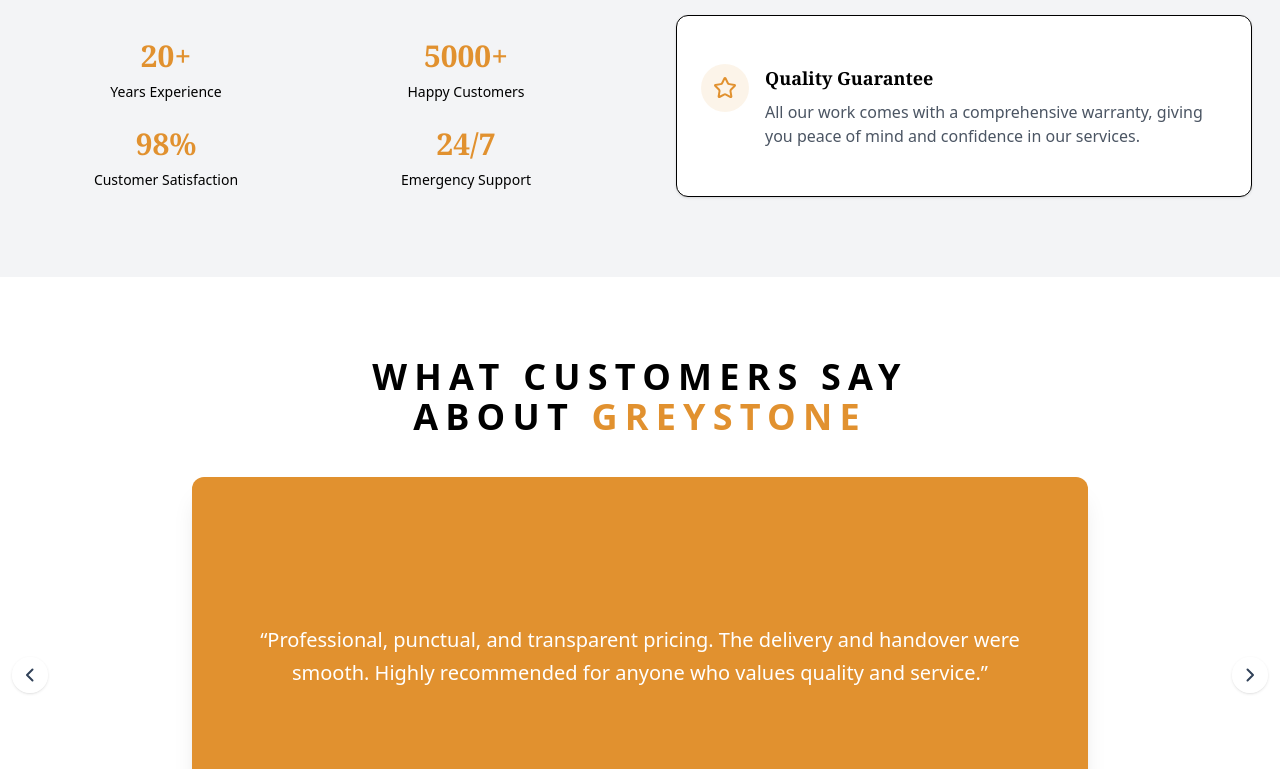
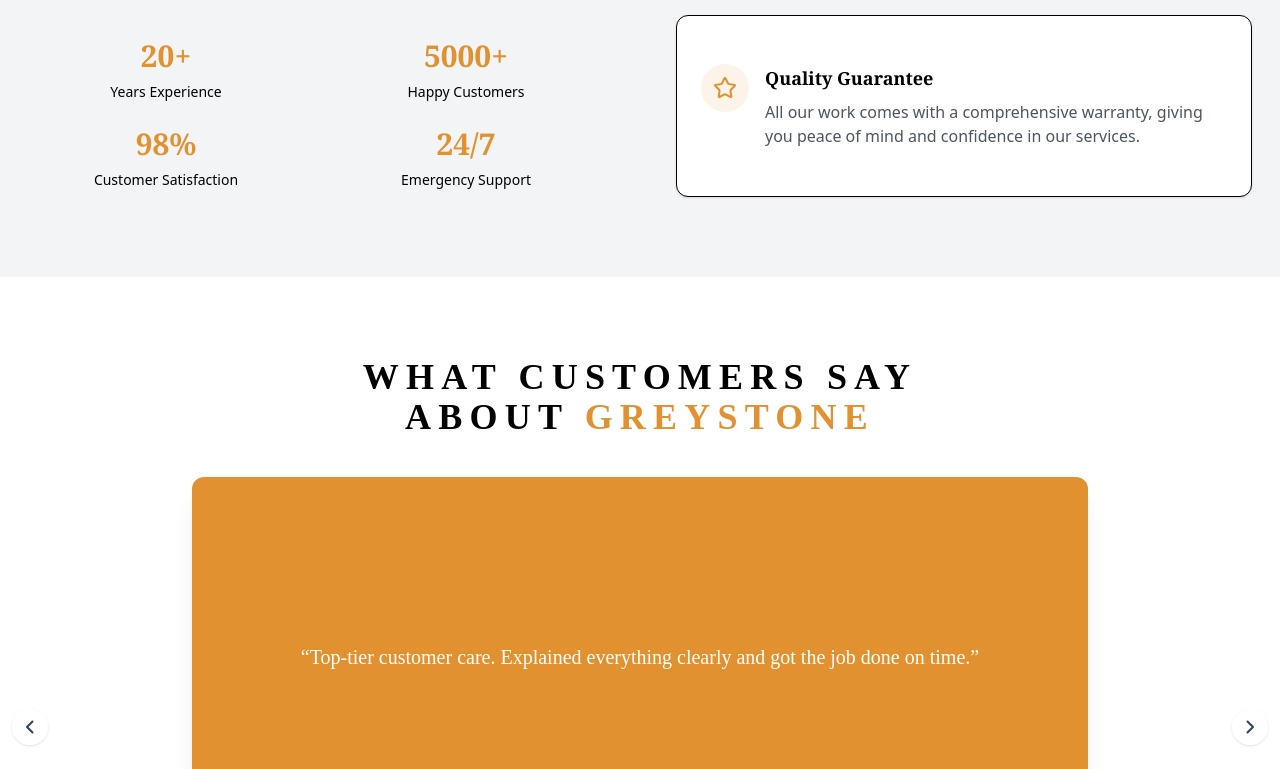
Before and after one commit to shandiru/GreyStoneAutomotive, a React (Vite) app: page / in a window 1280 px wide. Shown: the part 2028-2797 px from the top of the page. Built offline with nearby package versions, Linux system fonts and the light colour scheme.

Commit message:
add chnage

```diff
--- a/src/components/Header.jsx
+++ b/src/components/Header.jsx
@@ -20,17 +20,29 @@
       <div className="text-white py-2" style={{ backgroundColor: brandOrange }}>
         <div className="max-w-7xl mx-auto px-4 flex flex-col sm:flex-row justify-between items-center text-sm">
           <div className="flex items-center gap-4 mb-2 sm:mb-0">
+            {/* Phone */}
             <div className="flex items-center gap-1">
               <Phone className="h-4 w-4" />
-              <a href="tel:01234567890" className="hover:underline underline-offset-2">
-                01234 567890
+              <a href="tel:+447545213989" className="hover:underline underline-offset-2">
+                +44 7545 213989
               </a>
             </div>
+
+            {/* Location */}
             <div className="flex items-center gap-1">
               <MapPin className="h-4 w-4" />
-              <span>123 High Street, Anytown</span>
+              <a
+                href="https://www.google.com/maps?q=3,+Bryta+Works,+Little+London+Rd,+Woodseats,+Sheffield+S8+0UJ,+United+Kingdom"
+                target="_blank"
+                rel="noopener noreferrer"
+                className="hover:underline underline-offset-2"
+              >
+                3 Bryta Works, Sheffield
+              </a>
             </div>
           </div>
+
+          {/* Hours */}
           <div className="flex items-center gap-1">
             <Clock className="h-4 w-4" />
             <span>Mon-Fri: 8AM–6PM | Sat: 8AM–4PM</span>
--- a/src/components/Testimonials.jsx
+++ b/src/components/Testimonials.jsx
@@ -3,27 +3,73 @@
 
 const TESTIMONIALS = [
   {
-    quote:
-      "I can't say enough good things. The selection is impressive, the staff is friendly, and the whole experience is hassle-free. I felt like a VIP. This is my go-to choice!",
-    name: 'DAVID MARK',
-    role: 'CEO Mark Ltd.',
-    avatar: '/images/avatars/david.jpg',
+    quote: "Incredible service. Honest and friendly team. I’ve recommended Greystone to everyone I know.",
+    name: "ALEX T.",
+    role: "Builder",
+    avatar: "/images/avatars/alex.jpg",
     stars: 5,
   },
   {
-    quote:
-      'Professional, punctual, and transparent pricing. The delivery and handover were smooth. Highly recommended for anyone who values quality and service.',
-    name: 'SARAH K.',
-    role: 'Project Director',
-    avatar: '/images/avatars/sarah.jpg',
+    quote: "Top-tier customer care. Explained everything clearly and got the job done on time.",
+    name: "JULIE W.",
+    role: "Consultant",
+    avatar: "/images/avatars/julie.jpg",
     stars: 5,
   },
   {
-    quote:
-      'From enquiry to completion, everything was clear and well-managed. Communication was excellent and the team went the extra mile.',
-    name: 'IMRAN F.',
-    role: 'Operations Manager',
-    avatar: '/images/avatars/imran.jpg',
+    quote: "They fixed a long-standing engine issue that no one else could. Can’t thank them enough.",
+    name: "MOHAMMED Z.",
+    role: "Fleet Owner",
+    avatar: "/images/avatars/mohammed.jpg",
+    stars: 5,
+  },
+  {
+    quote: "Professional, well-priced and efficient. What more could you ask for?",
+    name: "CLAIRE R.",
+    role: "Photographer",
+    avatar: "/images/avatars/claire.jpg",
+    stars: 5,
+  },
+  {
+    quote: "Genuine people who care about quality workmanship. Always my first choice for MOTs.",
+    name: "BEN S.",
+    role: "Delivery Driver",
+    avatar: "/images/avatars/ben.jpg",
+    stars: 5,
+  },
+  {
+    quote: "I brought in my BMW and left with a smile. No pushy upsells—just good work.",
+    name: "SOPHIE L.",
+    role: "Marketing Exec",
+    avatar: "/images/avatars/sophie.jpg",
+    stars: 5,
+  },
+  {
+    quote: "They stayed late to finish the job. I couldn’t believe that kind of service still exists.",
+    name: "PETER D.",
+    role: "Teacher",
+    avatar: "/images/avatars/peter.jpg",
+    stars: 5,
+  },
+  {
+    quote: "Greystone saved me from a breakdown before a big family trip. Absolute legends.",
+    name: "KATIE H.",
+    role: "Parent",
+    avatar: "/images/avatars/katie.jpg",
+    stars: 5,
+  },
+  {
+    quote: "Quick, friendly, and thorough. Wouldn’t trust anyone else with my van.",
+    name: "LIAM F.",
+    role: "Tradie",
+    avatar: "/images/avatars/liam.jpg",
+    stars: 5,
+  },
+  {
+    quote: "Booking was easy, the staff were professional, and the results exceeded expectations.",
+    name: "EMILY R.",
+    role: "Nurse",
+    avatar: "/images/avatars/emily.jpg",
     stars: 5,
   },
 ];
@@ -64,26 +110,22 @@
   return (
     <section className="relative overflow-hidden bg-white py-16 sm:py-20">
       <div className="mx-auto max-w-5xl px-4 sm:px-6">
-        {/* Heading */}
         <h2
           className="text-center text-2xl font-extrabold tracking-[0.2em] sm:text-4xl uppercase mb-10"
-          style={{ color: colors.black }}
+          style={{ color: colors.black, fontFamily: "'Times New Roman', serif" }}
         >
           What Customers Say
           <br />
           About <span style={{ color: colors.orange }}>{brand}</span>
         </h2>
 
-        {/* Testimonial Card */}
         <div
           className="relative mx-auto w-full max-w-4xl rounded-xl px-6 py-16 md:py-20 text-center text-white shadow-xl sm:px-10 min-h-[280px] sm:min-h-[320px] md:min-h-[360px] flex items-center"
-          style={{ backgroundColor: colors.orange }}
+          style={{ backgroundColor: colors.orange, fontFamily: "'Times New Roman', serif" }}
         >
           <p className="mx-auto max-w-3xl text-lg md:text-xl leading-relaxed text-white">
             “{t.quote}”
           </p>
-
-          {/* Avatar */}
           <div className="pointer-events-none absolute left-1/2 top-full -mt-12 md:-mt-14 -translate-x-1/2">
             <img
               src={t.avatar}
@@ -93,8 +135,7 @@
           </div>
         </div>
 
-        {/* Stars, Name, Role */}
-        <div className="mt-14 flex flex-col items-center">
+        <div className="mt-14 flex flex-col items-center" style={{ fontFamily: "'Times New Roman', serif" }}>
           <div className="mb-3 flex gap-1">
             {Array.from({ length: 5 }).map((_, i) => (
               <Star key={i} filled={i < t.stars} />
@@ -108,7 +149,6 @@
           </div>
         </div>
 
-        {/* Dots */}
         <div className="mt-6 flex items-center justify-center gap-2">
           {TESTIMONIALS.map((_, i) => (
             <button
@@ -120,6 +160,18 @@
               }`}
             />
           ))}
+        </div>
+
+        {/* CTA to Google Reviews */}
+        <div className="mt-10 text-center" style={{ fontFamily: "'Times New Roman', serif" }}>
+          <a
+            href="https://www.google.com/search?q=Greystone+Automotive+Engineers+Ltd+Sheffield&hl=en&gl=uk#lrd=0x48798242aa57d70d:0x3f1d5e92d4d83e13,1,,,,"
+            target="_blank"
+            rel="noopener noreferrer"
+            className="inline-block bg-[#E1912F] hover:bg-black transition text-white font-semibold py-3 px-6 rounded-lg mt-4"
+          >
+            ⭐ Leave Us a Review on Google
+          </a>
         </div>
       </div>
 
```
Also changed, not shown: src/components/Contact.jsx (+10 -16 lines).
